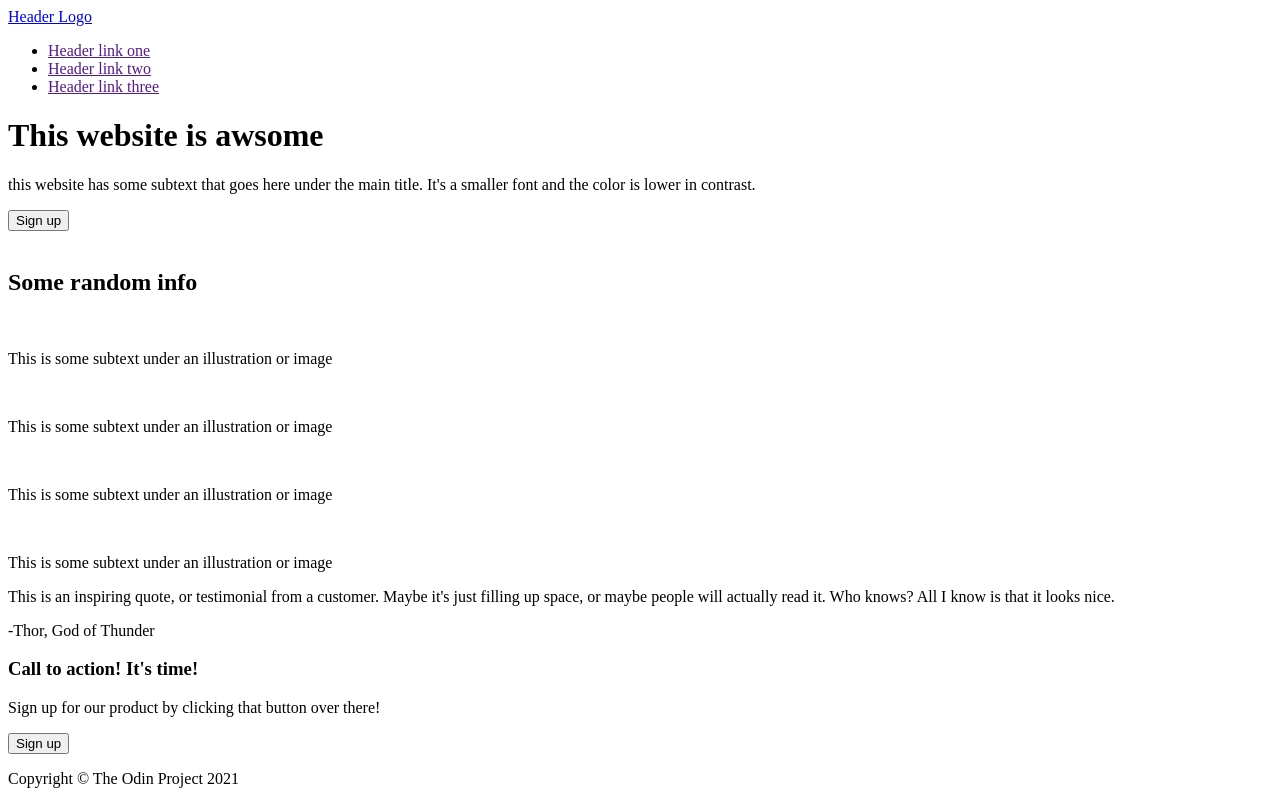
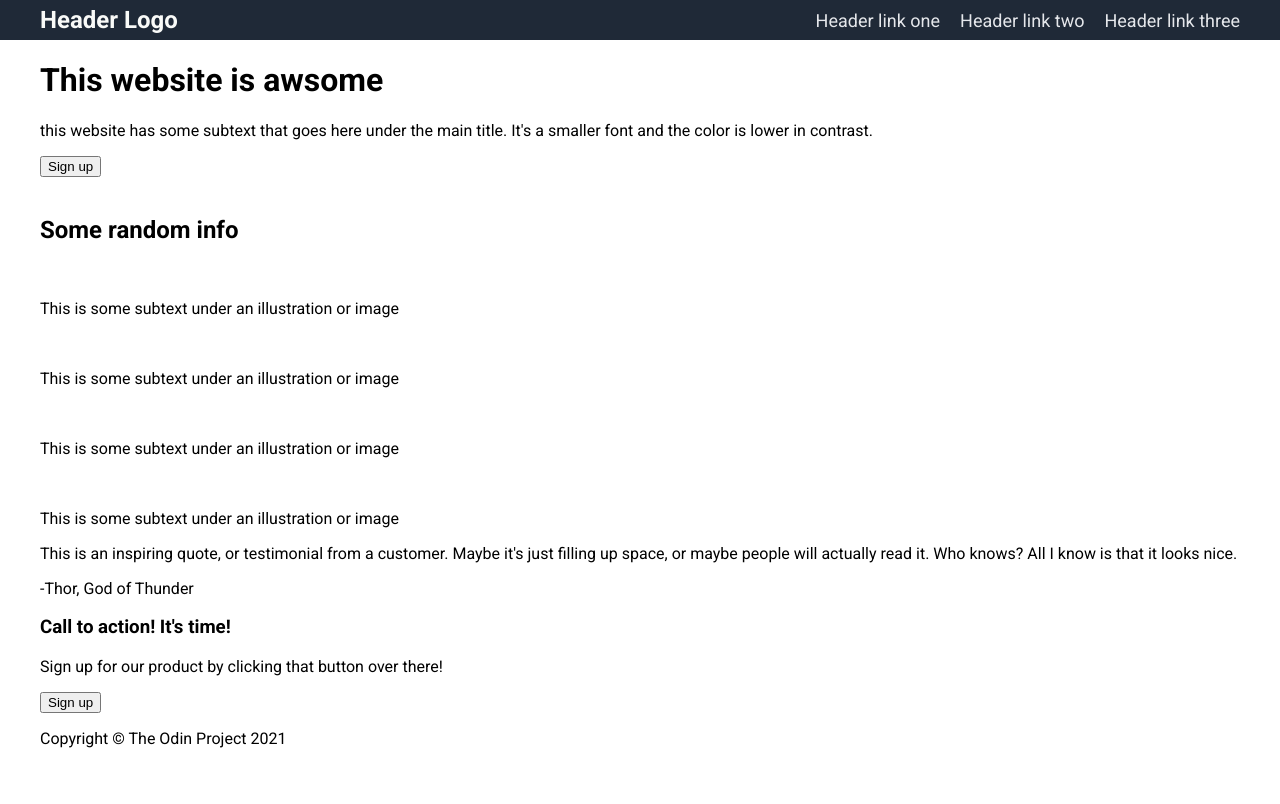
Before and after one commit to Cowlover3000/landing_page, a plain HTML site: page index.html in a window 1280 px wide. Drawn offline with Linux system fonts and the light colour scheme.

Commit message:
added wrappers to the html and made the styling for the navbar

```diff
--- a/index.html
+++ b/index.html
@@ -3,10 +3,12 @@
 <head>
     <meta charset="UTF-8">
     <meta name="viewport" content="width=device-width, initial-scale=1.0">
+    <link rel="stylesheet" href="style.css">
     <title>Lading page</title>
 </head>
 <body>
     <div class="navbar">
+        <div class="contain-container">
             <div class="logo">
                 <a href="index.html">Header Logo</a>
             </div>
@@ -16,7 +18,10 @@
                 <li><a href="">Header link three</a></li>
             </ul>
         </div>
+    </div>
+
     <div class="hero-section">
+        <div class="contain-container">
             <div class="hero-text">
                 <h1>This website is awsome</h1>
                 <p>this website has some subtext that goes here under the main title. It's a smaller font and the color is lower in contrast.</p>
@@ -24,7 +29,10 @@
             </div>
             <img src="" alt="">
         </div>
+    </div>
+
     <div class="random-info">
+        <div class="contain-container">
             <h2>Some random info</h2>
             <div class="cards-container">
                 <div class="card-container">
@@ -45,19 +53,29 @@
                 </div>
             </div>
         </div>
+    </div>
+
     <div class="qoute-container">
+        <div class="contain-container">
             <p>This is an inspiring quote, or testimonial from a customer. Maybe it's just filling up space, or maybe people will actually read it. Who knows? All I know is that it looks nice.</p>
             <p>-Thor, God of Thunder</p>
         </div>
+    </div>
+
     <div class="action-container">
+        <div class="contain-container">
             <div class="text-container">
                 <h3>Call to action! It's time!</h3>
                 <p>Sign up for our product by clicking that button over there!</p>
             </div>
             <button>Sign up</button>
         </div>
+    </div>
+
     <div class="footer">
+        <div class="contain-container">
             <p>Copyright © The Odin Project 2021</p>
+        </div>
     </div>
 </body>
 </html>
--- a/style.css
+++ b/style.css
@@ -0,0 +1,45 @@
+@import url('https://fonts.googleapis.com/css2?family=Roboto:ital,wght@0,400;0,700;0,900;1,100&display=swap');
+
+body{
+    margin: 0;
+    font-family: 'Roboto';
+}
+
+.contain-container{
+    width: 1200px;
+    margin: auto;
+}
+
+a{
+    text-decoration: none;
+    font-size: 18px;
+    color: #e5e7eb;
+
+}
+
+ul{
+    margin: 0;
+    padding: 0;
+    list-style: none;
+    display: flex;
+    gap: 20px;
+}
+
+
+.navbar{
+    background-color: #1F2937;
+
+}
+
+.navbar .contain-container{
+    display: flex;
+    height: 40px;
+    align-items: center;
+    justify-content: space-between;
+}
+
+.logo a{
+    color: #f9faf8;
+    font-weight: bold;
+    font-size: 24px;
+}
```
Lines whose indentation alone changed are shown as unchanged.
